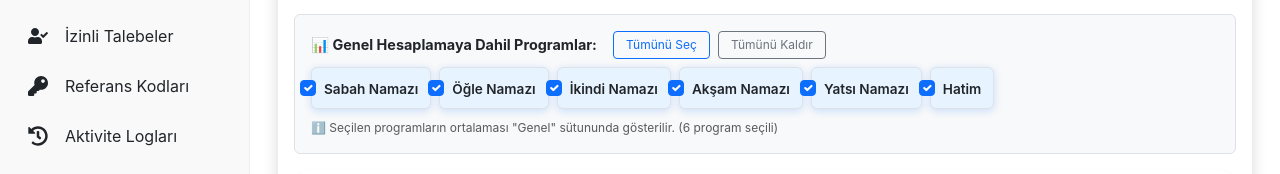
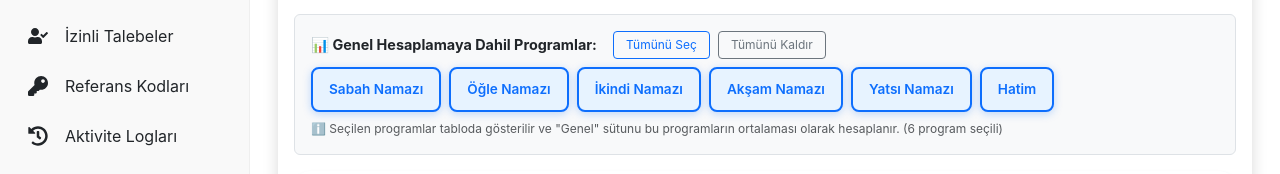
Before and after one commit to ydgn43/saray-app, a React (Create React App) app in the folder frontend/: page /statistics in a window 1280 px wide. Shown: the part 266-440 px from the top of the page. Built offline with nearby package versions, Linux system fonts and the light colour scheme; no server answers; sample sign-in values are in the browser's storage.

Commit message:
improved program selection for statistics

```diff
--- a/frontend/src/pages/Statistics.tsx
+++ b/frontend/src/pages/Statistics.tsx
@@ -153,13 +153,18 @@ const Statistics = () => {
     };
 
     // Get all unique normalized program names from attendanceRecords and statistics
-    const allPrograms = PROGRAM_ORDER.filter(p =>
+    const allProgramsBase = PROGRAM_ORDER.filter(p =>
         statistics.length === 0 ||
         statistics.some(stat => {
             if (!attendanceRecords.length) return true;
             return attendanceRecords.some(rec => normalizeProgramName(rec.program_name) === p);
         })
     );
+
+    // Filter programs based on selection when in 'genel' view
+    const allPrograms = selectedProgram === 'genel'
+        ? allProgramsBase.filter(p => programsForGenel.has(p))
+        : allProgramsBase;
 
     // Helper to get all programs that have at least one record in the date range
     const getProgramsWithRecords = (): Set<string> => {
@@ -669,15 +674,18 @@ const Statistics = () => {
                                     {PROGRAM_ORDER.map(program => (
                                         <div
                                             key={program}
-                                            className="form-check"
                                             style={{
-                                                padding: '8px 12px',
-                                                borderRadius: '6px',
-                                                border: '1px solid #dee2e6',
+                                                padding: '10px 16px',
+                                                borderRadius: '8px',
+                                                border: programsForGenel.has(program) ? '2px solid #0d6efd' : '2px solid #dee2e6',
                                                 cursor: 'pointer',
                                                 transition: 'all 0.2s',
-                                                boxShadow: programsForGenel.has(program) ? '0 2px 8px rgba(13, 110, 253, 0.2)' : 'none',
-                                                backgroundColor: programsForGenel.has(program) ? '#e7f3ff' : 'white'
+                                                boxShadow: programsForGenel.has(program) ? '0 2px 8px rgba(13, 110, 253, 0.25)' : 'none',
+                                                backgroundColor: programsForGenel.has(program) ? '#e7f3ff' : 'white',
+                                                fontSize: '0.85rem',
+                                                fontWeight: programsForGenel.has(program) ? '600' : '500',
+                                                color: programsForGenel.has(program) ? '#0d6efd' : '#495057',
+                                                userSelect: 'none'
                                             }}
                                             onClick={() => {
                                                 const newSet = new Set(programsForGenel);
@@ -689,21 +697,12 @@ const Statistics = () => {
                                                 setProgramsForGenel(newSet);
                                             }}
                                         >
-                                            <input
-                                                className="form-check-input me-2"
-                                                type="checkbox"
-                                                checked={programsForGenel.has(program)}
-                                                onChange={() => { }}
-                                                style={{ cursor: 'pointer' }}
-                                            />
-                                            <label className="form-check-label" style={{ cursor: 'pointer', fontSize: '0.85rem', fontWeight: programsForGenel.has(program) ? '600' : '400' }}>
-                                                {PROGRAM_TURKISH_MAP[program] || program}
-                                            </label>
+                                            {PROGRAM_TURKISH_MAP[program] || program}
                                         </div>
                                     ))}
                                 </div>
                                 <small className="text-muted mt-2 d-block" style={{ fontSize: '0.75rem' }}>
-                                    ℹ️ Seçilen programların ortalaması "Genel" sütununda gösterilir. ({programsForGenel.size} program seçili)
+                                    ℹ️ Seçilen programlar tabloda gösterilir ve "Genel" sütunu bu programların ortalaması olarak hesaplanır. ({programsForGenel.size} program seçili)
                                 </small>
                             </div>
                         )}
```
